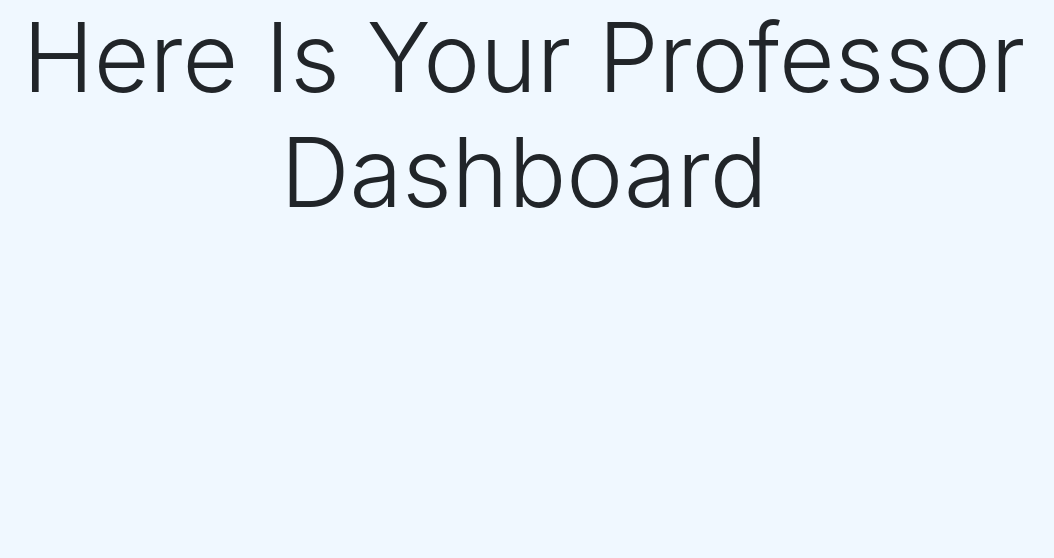
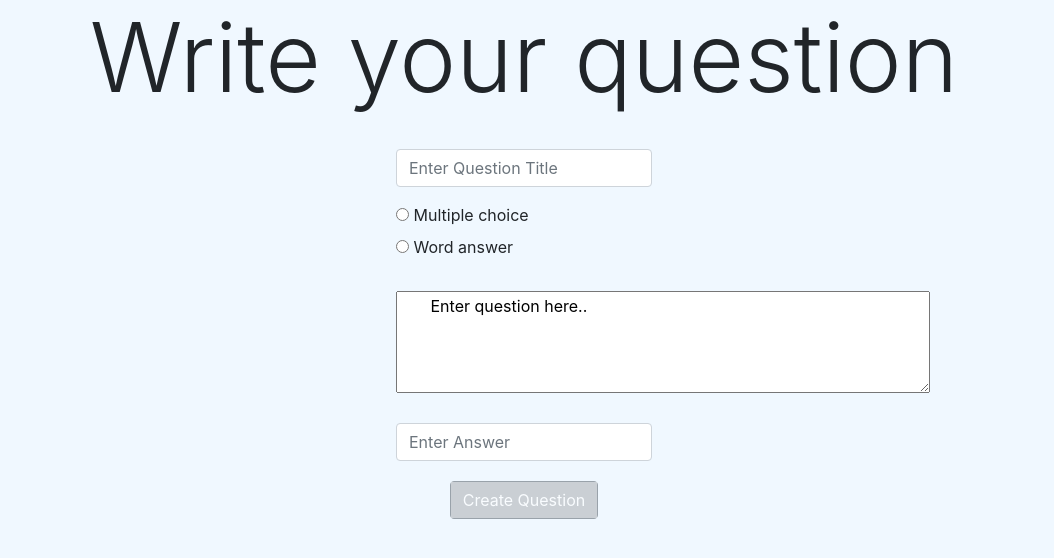
Before and after one commit to cchromak/Testing-Website, a PHP site: page /professor/makeQuestions.php in a window 1280 px wide. Shown: the part 104-662 px from the top of the page, without its empty margins (116-1170 px from the left). Run offline with PHP 8.4, Linux system fonts and the light colour scheme; the visitor is signed in with stand-in values (Sample User, id 1); data that the repository does not hold is empty.

Commit message:
Added make question form

```diff
--- a/professor/makeQuestions.php
+++ b/professor/makeQuestions.php
@@ -51,9 +51,30 @@
   </div>
 
   <div class="container">
-    <h1 class="display-1">Here Is Your Professor Dashboard</h1>
+    <h1 class="display-1">Write your question</h1>
   </div>
-  <div class ="container">
+  <div
+  >
+
+    <form action="/kevinNameThisJoint.php" id="form">
+      <div class="form-group">
+        <input type="title" class="form-control" name="title" placeholder="Enter Question Title" onkeyup="checkFields()">
+      </div>
+      <input type="radio" name="mc">
+      <label for="mc">Multiple choice</label><br>
+      <input type="radio" name="wa">
+      <label for="wa">Word answer</label><br><br>
+      <textarea rows="4" cols="50" name="comment" form="usrform">
+       Enter question here.. </textarea><br><br>
+       <div class="form-group">
+        <input type="answer" class="form-control" name="answer" placeholder="Enter Answer" onkeyup="checkFields()">
+      </div>
+      <div class="container">
+        <button type="submit" name="submitAnswer" class="grayedOut btn btn-secondary" disabled>Create Question<span> </span></button>
+      </div>
+    </form>
+
+
   </div>
   <script src="https://code.jquery.com/jquery-3.4.1.slim.min.js" integrity="sha384-J6qa4849blE2+poT4WnyKhv5vZF5SrPo0iEjwBvKU7imGFAV0wwj1yYfoRSJoZ+n" crossorigin="anonymous"></script>
   <script src="https://cdn.jsdelivr.net/npm/popper.js@1.16.0/dist/umd/popper.min.js" integrity="sha384-Q6E9RHvbIyZFJoft+2mJbHaEWldlvI9IOYy5n3zV9zzTtmI3UksdQRVvoxMfooAo" crossorigin="anonymous"></script>
```
